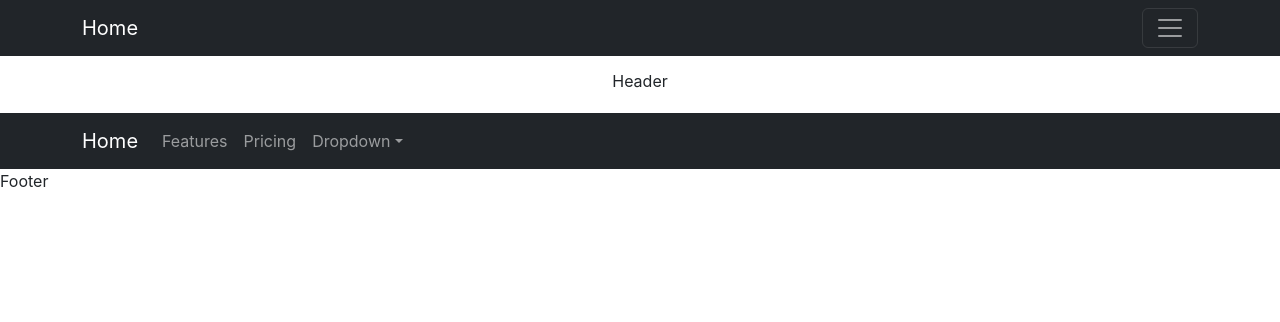
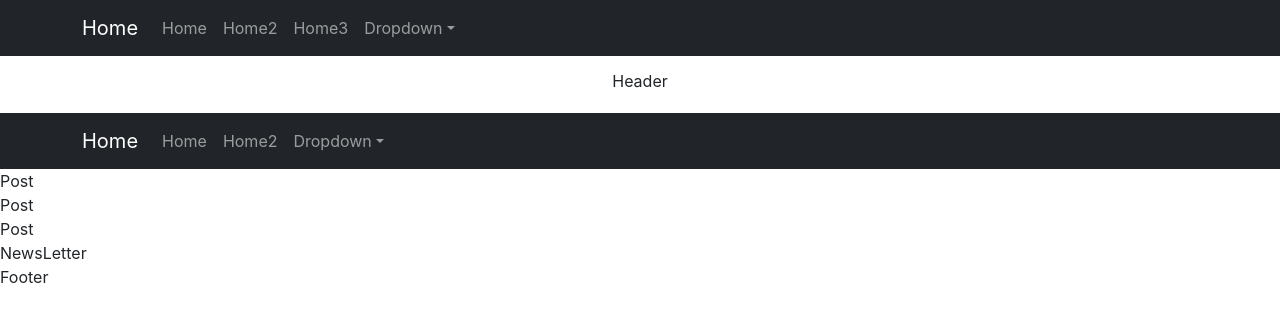
Before and after one commit to Davi-Archive/julius-project-react-express-mdb, a Next.js app in the folder frontend/: page / in a window 1280 px wide. Shown: the top 322 px of the page. Built offline with nearby package versions, Linux system fonts and the light colour scheme.

Commit message:
feat: add initial structure

```diff
--- a/frontend/pages/index.tsx
+++ b/frontend/pages/index.tsx
@@ -1,11 +1,26 @@
-import { Footer, Header, Navbar } from "../shared";
+import { Footer, HeaderContainer, Post, NewsLetter } from "../shared";
 
 export default function Home() {
+  interface IPost {
+    title: string;
+    imageUrl: string;
+  }
+
+  const posts = [
+    { title: "Titulo 1", imageUrl: "#" },
+    { title: "Titulo 2", imageUrl: "#" },
+    { title: "Titulo 3", imageUrl: "#" },
+  ];
+
   return (
     <div>
-      <Navbar expand="xxl" />
-      <Header />
-      <Navbar expand={true} />
+      <HeaderContainer />
+
+      {posts.map((post: IPost, index: any) => (
+        <Post key={index} />
+      ))}
+
+      <NewsLetter />
       <Footer />
     </div>
   );
--- /dev/null
+++ b/frontend/shared/components/HeaderContainer/index.tsx
@@ -0,0 +1,23 @@
+import { Navbar, Header } from "../..";
+
+const HeaderContainer = () => {
+  const navbarTop = [
+    { text: "Home", link: "#home" },
+    { text: "Home2", link: "#home" },
+    { text: "Home3", link: "#home" },
+  ];
+  const navbarBellowHeader = [
+    { text: "Home", link: "#home" },
+    { text: "Home2", link: "#home" },
+  ];
+
+  return (
+    <>
+      <Navbar expand="lg" list={navbarTop} />
+      <Header />
+      <Navbar expand={true} list={navbarBellowHeader} />
+    </>
+  );
+};
+
+export default HeaderContainer;
--- /dev/null
+++ b/frontend/shared/components/NewsLetter/index.tsx
@@ -0,0 +1,9 @@
+import React from 'react'
+
+const NewsLetter = () => {
+  return (
+    <div>NewsLetter</div>
+  )
+}
+
+export default NewsLetter
--- /dev/null
+++ b/frontend/shared/components/Post/index.tsx
@@ -0,0 +1,9 @@
+import React from 'react'
+
+const Post = () => {
+  return (
+    <div>Post</div>
+  )
+}
+
+export default Post
--- a/frontend/shared/components/layout/Navbar/index.tsx
+++ b/frontend/shared/components/layout/Navbar/index.tsx
@@ -3,21 +3,44 @@ import Nav from "react-bootstrap/Nav";
 import Navbar from "react-bootstrap/Navbar";
 import NavDropdown from "react-bootstrap/NavDropdown";
 
+interface INavbarItem {
+  link: string;
+  text: string;
+}
+
 interface INavbar {
   expand: string | boolean;
   fixed?: "top" | "bottom";
+  list?: Array<INavbarItem>;
 }
 
-const CollapsibleExample = (props: INavbar) => {
+const CollapsibleExample = ({ expand, fixed, list }: INavbar) => {
+  const getNavbarListArray = () => {
+    if (!list) {
+      return [];
+    }
+    return list;
+  };
+
   return (
-    <Navbar collapseOnSelect bg="dark" variant="dark" {...props}>
+    <Navbar
+      collapseOnSelect
+      bg="dark"
+      variant="dark"
+      expand={expand}
+      fixed={fixed}
+    >
       <Container>
         <Navbar.Brand href="#home">Home</Navbar.Brand>
         <Navbar.Toggle aria-controls="responsive-navbar-nav" />
         <Navbar.Collapse id="responsive-navbar-nav">
           <Nav className="me-auto">
-            <Nav.Link href="#features">Features</Nav.Link>
-            <Nav.Link href="#pricing">Pricing</Nav.Link>
+            {getNavbarListArray().map((list: any, index: any) => (
+              <Nav.Link href={list.link} key={index}>
+                {list.text}
+              </Nav.Link>
+            ))}
+
             <NavDropdown title="Dropdown" id="collasible-nav-dropdown">
               <NavDropdown.Item href="#action/3.1">Action</NavDropdown.Item>
               <NavDropdown.Item href="#action/3.2">
--- a/frontend/shared/index.tsx
+++ b/frontend/shared/index.tsx
@@ -1,5 +1,8 @@
 import Footer from "./components/layout/Footer";
 import Navbar from "./components/layout/Navbar";
 import Header from "./components/layout/Header";
+import HeaderContainer from "./components/HeaderContainer";
+import Post from "./components/Post";
+import NewsLetter from "./components/NewsLetter";
 
-export { Footer, Navbar, Header };
+export { Footer, Navbar, Header, HeaderContainer, Post, NewsLetter };
```
